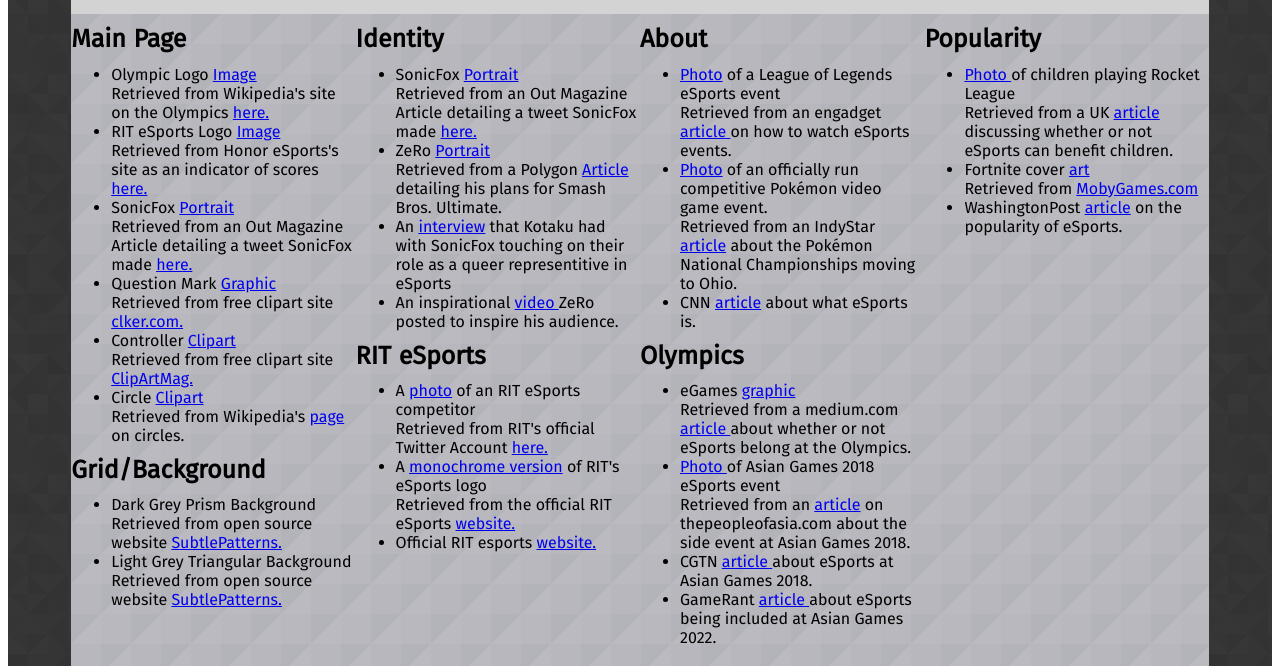
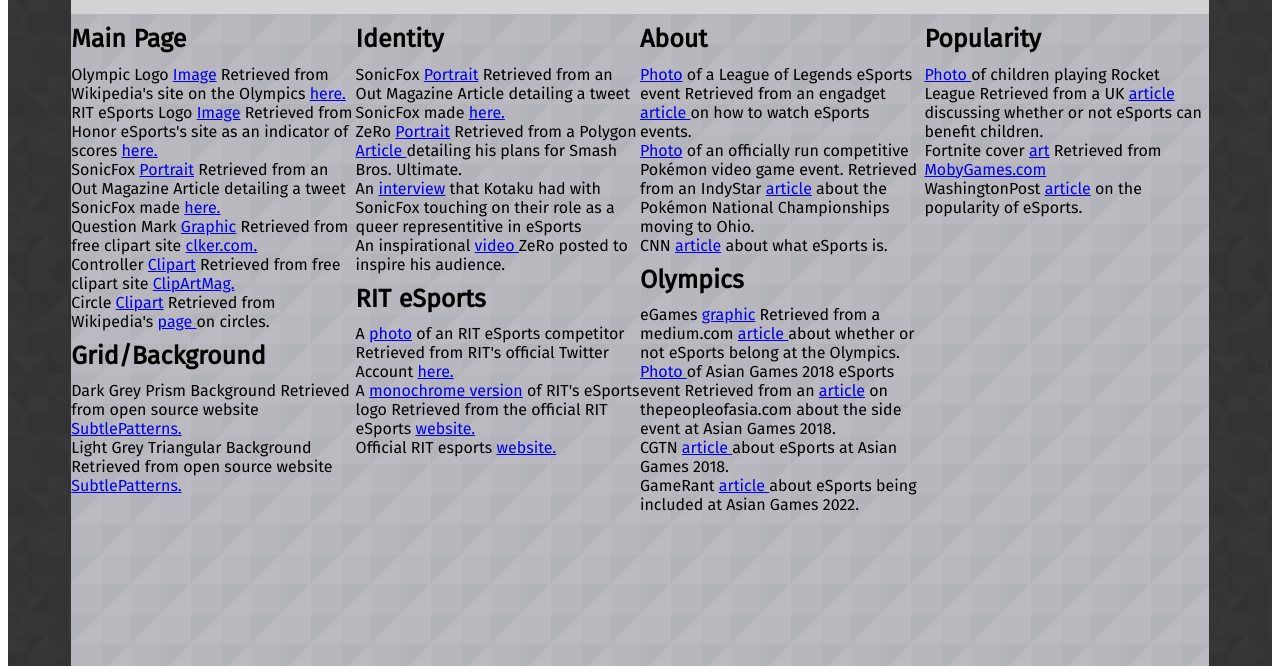
Before and after one commit to ZG-Zeldageek123/igme110, a plain HTML site: page sources.html in a window 1280 px wide. Shown: the part 134-800 px from the top of the page. Drawn offline with Linux system fonts and the light colour scheme; a web font is replaced by a local one.

Commit message:
attempted fixes to source page validation

```diff
--- a/sources.html
+++ b/sources.html
@@ -15,34 +15,34 @@
     <header><h1>Sources Used</h1></header>
     <div class = "source-text-1">
     <p><h3>Main Page</h3>
-        <ul>
-            <li>Olympic Logo <a href = "https://upload.wikimedia.org/wikipedia/commons/thumb/5/5c/Olympic_rings_without_rims.svg/1200px-Olympic_rings_without_rims.svg.png">Image</a></li>
+            Olympic Logo <a href = "https://upload.wikimedia.org/wikipedia/commons/thumb/5/5c/Olympic_rings_without_rims.svg/1200px-Olympic_rings_without_rims.svg.png">Image</a>
             Retrieved from Wikipedia's site on the Olympics <a href ="https://en.wikipedia.org/wiki/Olympic_symbols">here.</a>
+            <br>
+            RIT eSports Logo <a href = "https://honor.gg/wp-content/uploads/2019/01/RITEsports_Tiger.png">Image</a>
+            Retrieved from Honor eSports's site as an indicator of scores <a href = "https://honor.gg/">here.</a>
+            <br>
+            SonicFox <a href = "https://www.out.com/sites/out.com/files/2018/08/06/sonicfox-750x422_0.jpg">Portrait</a>
+            Retrieved from an Out Magazine Article detailing a tweet SonicFox made <a href = "https://www.out.com/popnography/2018/8/06/snoicfox-wins-gaming-world-title-and-immediately-tweets-im-gay">here.</a>
+            <br>
+            Question Mark <a href = "http://www.clker.com/cliparts/R/5/6/9/e/n/question-mark-hi.png">Graphic</a>
+            Retrieved from free clipart site <a href = "http://www.clker.com/clipart-question-mark-32.html">clker.com.</a>
+            <br>
+            Controller <a href = "https://www.bing.com/th?id=OIP.4Vh-I0JFVoo26h9_MpCeBAHaEJ&pid=Api&rs=1">Clipart</a>
+            Retrieved from free clipart site <a href = "http://clipartmag.com/xbox-clipart">ClipArtMag.</a>
+            <br>
+            Circle <a href = "https://upload.wikimedia.org/wikipedia/commons/a/a0/Circle_-_black_simple.svg">Clipart</a>
+            Retrieved from Wikipedia's <a href = "https://commons.wikimedia.org/wiki/File:Circle_-_black_simple.svg">page </a>on circles.
 
-            <li>RIT eSports Logo <a href = "https://honor.gg/wp-content/uploads/2019/01/RITEsports_Tiger.png">Image</a></li>
-            Retrieved from Honor eSports's site as an indicator of scores <a href = "https://honor.gg/">here.</a>
-
-            <li>SonicFox <a href = "https://www.out.com/sites/out.com/files/2018/08/06/sonicfox-750x422_0.jpg">Portrait</a></li>
-            Retrieved from an Out Magazine Article detailing a tweet SonicFox made <a href = "https://www.out.com/popnography/2018/8/06/snoicfox-wins-gaming-world-title-and-immediately-tweets-im-gay">here.</a>
-
-            <li>Question Mark <a href = "http://www.clker.com/cliparts/R/5/6/9/e/n/question-mark-hi.png">Graphic</a></li>
-            Retrieved from free clipart site <a href = "http://www.clker.com/clipart-question-mark-32.html">clker.com.</a>
-
-            <li>Controller <a href = "https://www.bing.com/th?id=OIP.4Vh-I0JFVoo26h9_MpCeBAHaEJ&pid=Api&rs=1">Clipart</a></li>
-            Retrieved from free clipart site <a href = "http://clipartmag.com/xbox-clipart">ClipArtMag.</a>
-
-            <li>Circle <a href = "https://upload.wikimedia.org/wikipedia/commons/a/a0/Circle_-_black_simple.svg">Clipart</a></li>
-            Retrieved from Wikipedia's <a href = "https://commons.wikimedia.org/wiki/File:Circle_-_black_simple.svg">page </a>on circles.
-        </ul>
     </p>
 
     <p> <h3>Grid/Background</h3>
-        <ul>
-            <li>Dark Grey Prism Background</li>
+
+            Dark Grey Prism Background
             Retrieved from open source website <a href = "https://www.toptal.com/designers/subtlepatterns/prism/">SubtlePatterns.</a>
-            <li>Light Grey Triangular Background</li>
+            <br>
+            Light Grey Triangular Background
             Retrieved from open source website <a href = "https://www.toptal.com/designers/subtlepatterns/triangular/">SubtlePatterns.</a>
-        </ul>
+
 
     </p>
     </div>
@@ -52,32 +52,32 @@
             <h3>
                 Identity
             </h3>
-            <ul>
-                <li>SonicFox <a href = "https://www.out.com/sites/out.com/files/2018/08/06/sonicfox-750x422_0.jpg">Portrait</a></li>
+
+                SonicFox <a href = "https://www.out.com/sites/out.com/files/2018/08/06/sonicfox-750x422_0.jpg">Portrait</a>
                 Retrieved from an Out Magazine Article detailing a tweet SonicFox made <a href = "https://www.out.com/popnography/2018/8/06/snoicfox-wins-gaming-world-title-and-immediately-tweets-im-gay">here.</a>
+                <br>
+                ZeRo <a href = "https://cdn.vox-cdn.com/thumbor/CCS8vESScYD8rx4wqc3syzSf4tE=/0x0:600x369/1200x0/filters:focal(0x0:600x369):no_upscale()/cdn.vox-cdn.com/uploads/chorus_asset/file/13651049/zerostudiobrickwall.jpg">Portrait</a>
+                Retrieved from a Polygon <a href = "https://www.polygon.com/2018/12/31/18156723/super-smash-bros-ultimate-zero-interview">Article </a>detailing his plans for Smash Bros. Ultimate.
+                <br>
+                An <a href = "https://www.youtube.com/watch?v=TWhrECl6zOY">interview</a> that Kotaku had with SonicFox touching on their role as a queer representitive in eSports
+                <br>
+                An inspirational <a href = "https://www.youtube.com/watch?v=aScaYKiHjVo">video </a>ZeRo posted to inspire his audience.
 
-                <li>ZeRo <a href = "https://cdn.vox-cdn.com/thumbor/CCS8vESScYD8rx4wqc3syzSf4tE=/0x0:600x369/1200x0/filters:focal(0x0:600x369):no_upscale()/cdn.vox-cdn.com/uploads/chorus_asset/file/13651049/zerostudiobrickwall.jpg">Portrait</a></li>
-                Retrieved from a Polygon <a href = "https://www.polygon.com/2018/12/31/18156723/super-smash-bros-ultimate-zero-interview">Article </a>detailing his plans for Smash Bros. Ultimate.
-
-                <li>An <a href = "https://www.youtube.com/watch?v=TWhrECl6zOY">interview</a> that Kotaku had with SonicFox touching on their role as a queer representitive in eSports</li>
-
-                <li>An inspirational <a href = "https://www.youtube.com/watch?v=aScaYKiHjVo">video </a>ZeRo posted to inspire his audience.</li>
-            </ul>
         </p>
 
         <p>
             <h3>
                 RIT eSports
             </h3>
-            <ul>
-                <li>A <a href = "https://pbs.twimg.com/media/EHz9CBuW4AEEtD4?format=jpg&name=medium">photo</a> of an RIT eSports competitor</li>
+
+                A <a href = "https://pbs.twimg.com/media/EHz9CBuW4AEEtD4?format=jpg&name=medium">photo</a> of an RIT eSports competitor
                 Retrieved from RIT's official Twitter Account <a href = "https://twitter.com/RITtigers/status/1188102632042311682?s=20">here.</a>
+                <br>
+                A <a href = "https://hooli-drive.sfo2.cdn.digitaloceanspaces.com/website/public/games/admin.jpg">monochrome version</a> of RIT's eSports logo
+                Retrieved from the official RIT eSports <a href = "https://www.esportsrit.com/teams">website.</a>
+                <br>
+                Official RIT esports <a href = "https://www.esportsrit.com/home">website.</a>
 
-                <li>A <a href = "https://hooli-drive.sfo2.cdn.digitaloceanspaces.com/website/public/games/admin.jpg">monochrome version</a> of RIT's eSports logo</li>
-                Retrieved from the official RIT eSports <a href = "https://www.esportsrit.com/teams">website.</a>
-
-                <li>Official RIT esports <a href = "https://www.esportsrit.com/home">website.</a></li>
-            </ul>
         </p>
     </div>
 
@@ -86,32 +86,32 @@
             <h3>
                 About
             </h3>
-            <ul>
-                <li><a href = "https://s.aolcdn.com/hss/storage/midas/f10fcd5c0630ecb553f69ead07e7c318/206538633/esports-ed.jpg">Photo</a> of a League of Legends eSports event</li>
+
+                <a href = "https://s.aolcdn.com/hss/storage/midas/f10fcd5c0630ecb553f69ead07e7c318/206538633/esports-ed.jpg">Photo</a> of a League of Legends eSports event
                 Retrieved from an engadget <a href = "https://www.engadget.com/2018/07/19/esports-summer-overwatch-fortnite-league-legends-pro-gaming-schedule/">article </a>on how to watch eSports events.
+                <br>
+                 <a href = "https://www.gannett-cdn.com/-mm-/6d6311469f453c32e5393156b9c97621b2512ca4/c=0-344-3288-2201/local/-/media/2015/07/04/Indianapolis/Indianapolis/635716237915091932-02-pokemon-070514.-.jpg?width=3200&height=1680&fit=crop">Photo</a> of an officially run competitive Pokémon video game event.
+                Retrieved from an IndyStar <a href ="https://www.indystar.com/story/news/2016/01/28/pokmon-championship-leaving-indy-ohio/79466270/">article</a> about the Pokémon National Championships moving to Ohio.
+                <br>
+                CNN <a href = "https://www.cnn.com/2018/08/27/us/esports-what-is-video-game-professional-league-madden-trnd/index.html">article</a> about what eSports is.
 
-                <li> <a href = "https://www.gannett-cdn.com/-mm-/6d6311469f453c32e5393156b9c97621b2512ca4/c=0-344-3288-2201/local/-/media/2015/07/04/Indianapolis/Indianapolis/635716237915091932-02-pokemon-070514.-.jpg?width=3200&height=1680&fit=crop">Photo</a> of an officially run competitive Pokémon video game event.</li>
-                Retrieved from an IndyStar <a href ="https://www.indystar.com/story/news/2016/01/28/pokmon-championship-leaving-indy-ohio/79466270/">article</a> about the Pokémon National Championships moving to Ohio.
-
-                <li>CNN <a href = "https://www.cnn.com/2018/08/27/us/esports-what-is-video-game-professional-league-madden-trnd/index.html">article</a> about what eSports is.</li>
-            </ul>
         </p>
 
         <p>
             <h3>
                 Olympics
             </h3>
-            <ul>
-                <li>eGames <a href = "https://cdn-images-1.medium.com/max/1200/1*249KOuWqOhoQxqqVSThfjA.jpeg">graphic</a></li>
+
+                eGames <a href = "https://cdn-images-1.medium.com/max/1200/1*249KOuWqOhoQxqqVSThfjA.jpeg">graphic</a>
                 Retrieved from a medium.com <a href ="https://medium.com/@hendrikmokrusch/esports-egames-and-olympia-a7cc07e11ca7">article </a>about whether or not eSports belong at the Olympics.
+                <br>
+                <a href = "https://www.thepeopleofasia.com/wp-content/uploads/2018/08/akurat_20180827104217_a3I55M.jpg">Photo </a>of Asian Games 2018 eSports event
+                Retrieved from an <a href = "https://www.thepeopleofasia.com/articles/topic-asian-games-2018/2018-asian-game-brings-esports-to-new-level/">article</a> on thepeopleofasia.com about the side event at Asian Games 2018.
+                <br>
+                CGTN <a href = "https://news.cgtn.com/news/3d3d414d3545544f77457a6333566d54/share_p.html">article </a>about eSports at Asian Games 2018.
+                <br>
+                GameRant <a href = "https://gamerant.com/esports-olympic-sport-2022/">article </a>about eSports being included at Asian Games 2022.
 
-                <li><a href = "https://www.thepeopleofasia.com/wp-content/uploads/2018/08/akurat_20180827104217_a3I55M.jpg">Photo </a>of Asian Games 2018 eSports event</li>
-                Retrieved from an <a href = "https://www.thepeopleofasia.com/articles/topic-asian-games-2018/2018-asian-game-brings-esports-to-new-level/">article</a> on thepeopleofasia.com about the side event at Asian Games 2018.
-
-                <li>CGTN <a href = "https://news.cgtn.com/news/3d3d414d3545544f77457a6333566d54/share_p.html">article </a>about eSports at Asian Games 2018.</li>
-
-                <li>GameRant <a href = "https://gamerant.com/esports-olympic-sport-2022/">article </a>about eSports being included at Asian Games 2022.</li>
-            </ul>
         </p>
     </div>
 
@@ -121,15 +121,14 @@
                 Popularity
             </h3>
 
-            <ul>
-                <li><a href = "https://dcmslibraries.blog.gov.uk/wp-content/uploads/sites/159/2017/08/esports-participants-620x413.jpg">Photo </a> of children playing Rocket League</li>
+                <a href = "https://dcmslibraries.blog.gov.uk/wp-content/uploads/sites/159/2017/08/esports-participants-620x413.jpg">Photo </a> of children playing Rocket League
                 Retrieved from a UK <a href = "https://dcmslibraries.blog.gov.uk/2017/09/13/can-gaming-really-benefit-children-new-library-club-gets-kids-excited-about-esports/">article</a> discussing whether or not eSports can benefit children.
+                <br>
+                Fortnite cover <a href = "http://www.mobygames.com/images/covers/l/498744-fortnite-battle-royale-nintendo-switch-front-cover.jpg">art</a>
+                Retrieved from <a href = "https://www.mobygames.com/game/fortnite-battle-royale/cover-art/gameCoverId,498744/">MobyGames.com</a>
+                <br>
+                WashingtonPost <a href = "https://www.washingtonpost.com/business/2018/08/27/massive-popularity-esports-charts/">article</a> on the popularity of eSports.
 
-                <li>Fortnite cover <a href = "http://www.mobygames.com/images/covers/l/498744-fortnite-battle-royale-nintendo-switch-front-cover.jpg">art</a></li>
-                Retrieved from <a href = "https://www.mobygames.com/game/fortnite-battle-royale/cover-art/gameCoverId,498744/">MobyGames.com</a>
-
-                <li>WashingtonPost <a href = "https://www.washingtonpost.com/business/2018/08/27/massive-popularity-esports-charts/">article</a> on the popularity of eSports.</li>
-            </ul>
         </p>
     </div>
 
```
